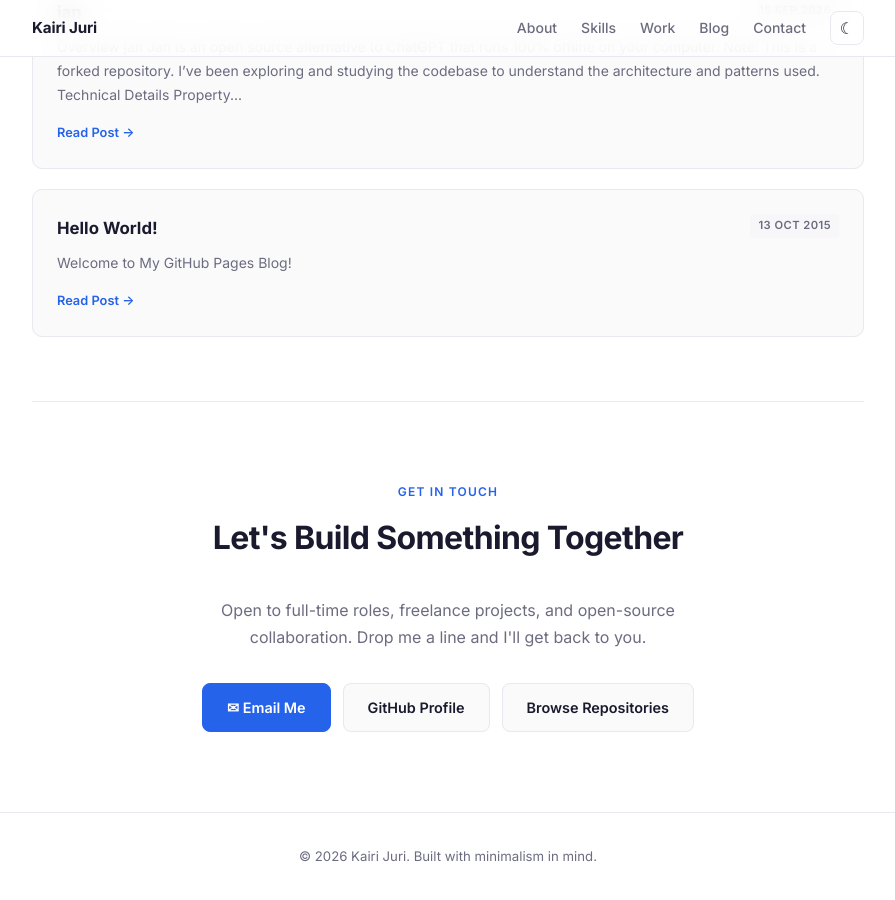
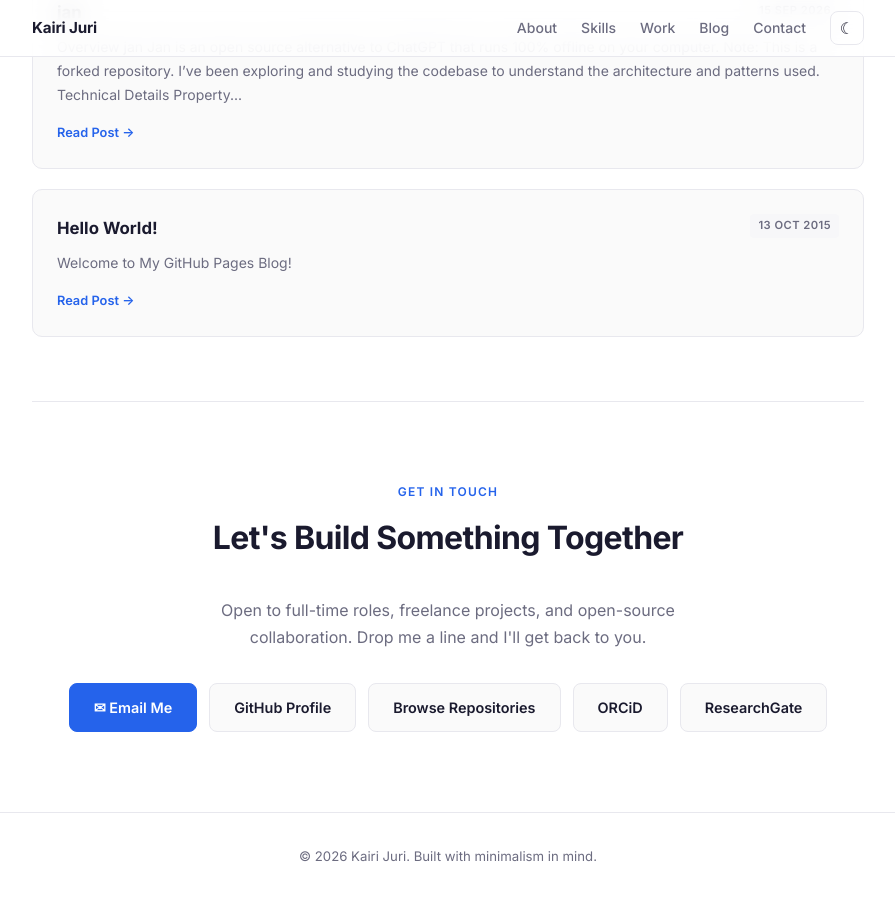
Before and after one commit to harrysuke/harrysuke.github.io, a Jekyll site: the page built from index.html, in a window 1280 px wide and 900 px high, scrolled down 7296 px. Shown: the whole window, without its empty margins (192-1087 px from the left). Built offline with Jekyll 4.4.1, drawn with Linux system fonts in a browser that asks for light colours.

Commit message:
Add ORCiD and ResearchGate links to Contact section

```diff
--- a/index.html
+++ b/index.html
@@ -334,5 +334,11 @@ title: Kairi Juri
     <a href="https://github.com/harrysuke?tab=repositories" class="btn btn-secondary">
       Browse Repositories
     </a>
+    <a href="https://orcid.org/0009-0009-7172-0914" class="btn btn-secondary">
+      ORCiD
+    </a>
+    <a href="https://www.researchgate.net/profile/Kairi-Juri" class="btn btn-secondary">
+      ResearchGate
+    </a>
   </div>
 </section>
--- a/preview.html
+++ b/preview.html
@@ -357,6 +357,8 @@
       <a href="mailto:khairij@gmail.com" class="btn btn-primary">&#9993; Email Me</a>
       <a href="https://github.com/harrysuke" class="btn btn-secondary">GitHub Profile</a>
       <a href="https://github.com/harrysuke?tab=repositories" class="btn btn-secondary">Browse Repositories</a>
+      <a href="https://orcid.org/0009-0009-7172-0914" class="btn btn-secondary">ORCiD</a>
+      <a href="https://www.researchgate.net/profile/Kairi-Juri" class="btn btn-secondary">ResearchGate</a>
     </div>
   </section>
 
```
